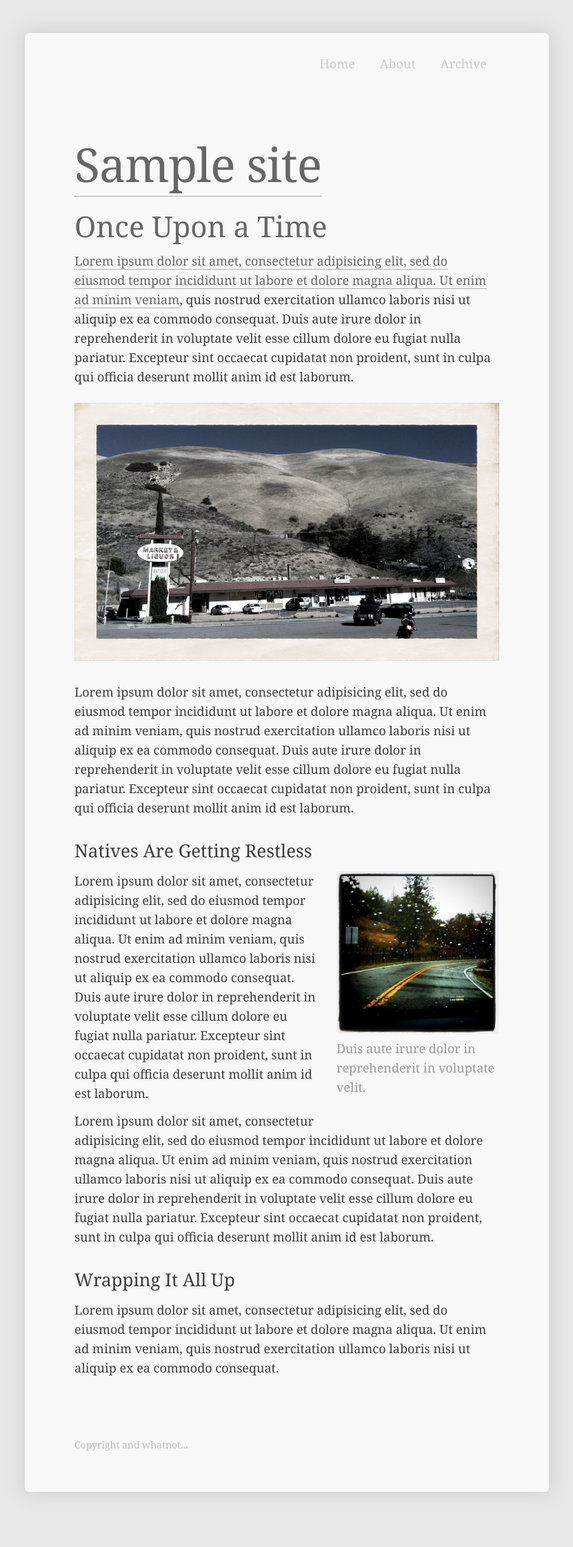
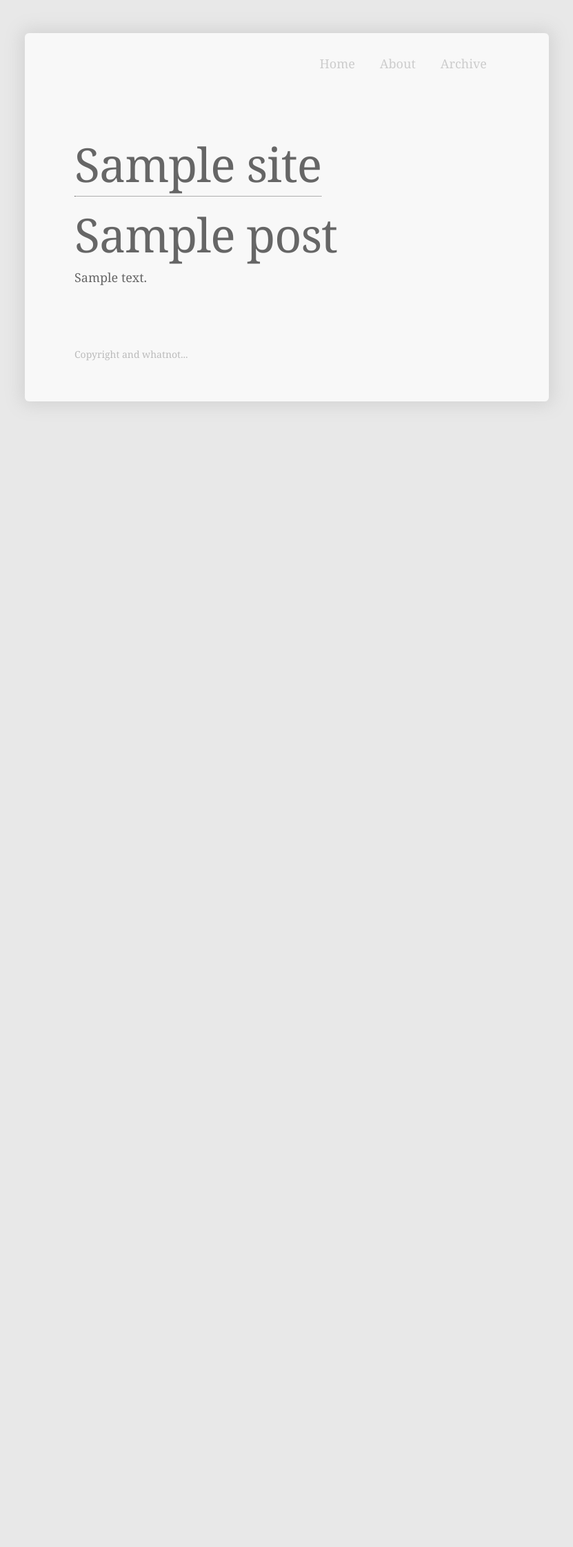
Before and after one commit to drewtodd/minima, a WordPress theme: template index.php in a window 1280 px wide. Shown: the top 2243 px of the page at 69% size, without its empty margins (224-1055 px from the left). After the commit the page ends 586 px from the top, so only its background shows below. Run offline with PHP 8.4 and a stand-in for WordPress, Linux system fonts and the light colour scheme; the site name, menu and one post (Sample post) are stand-ins, and other content is empty.

Commit message:
Added dynamic content to index page
Signed-off-by: Andrew Todd <drew.todd@gmail.com>

```diff
--- a/index.php
+++ b/index.php
@@ -1,32 +1,14 @@
 <?php get_header(); ?>
 
 			<div id="content">
-				<h2>Once Upon a Time</h2>
+				<?php if ( have_posts() ) : while ( have_posts() ) : the_post(); ?>
 
-				<!--
-				<div class="navlocal">
-					<h4>Contents</h4>
-					<ul>
-						<li>Item 1</li>
-						<li>Item 2</li>
-						<li>Item 3</li>
-						<li>Item 4</li>
-						<li>Item 5</li>
-				</div>
-				-->
+					<h1><?php the_title(); ?></h1>
+					<?php the_content(); ?>
 
-				<p>Lorem ipsum dolor sit amet, consectetur adipisicing elit, sed do eiusmod tempor incididunt ut labore et dolore magna aliqua. Ut enim <a href="#" title="Click me.">ad minim veniam</a>, quis nostrud exercitation ullamco laboris nisi ut aliquip ex ea commodo consequat. Duis aute irure dolor in reprehenderit in voluptate velit esse cillum dolore eu fugiat nulla pariatur. Excepteur sint occaecat cupidatat non proident, sunt in culpa qui officia deserunt mollit anim id est laborum.</p>
-				<p><img src="img/gorman_ca.jpg" class="img-center" alt="Gorman, CA" />
-
-				<p>Lorem ipsum dolor sit amet, consectetur adipisicing elit, sed do eiusmod tempor incididunt ut labore et dolore magna aliqua. Ut enim ad minim veniam, quis nostrud exercitation ullamco laboris nisi ut aliquip ex ea commodo consequat. Duis aute irure dolor in reprehenderit in voluptate velit esse cillum dolore eu fugiat nulla pariatur. Excepteur sint occaecat cupidatat non proident, sunt in culpa qui officia deserunt mollit anim id est laborum.</p>
-
-				<h3>Natives Are Getting Restless</h3>
-				<p><span class="img-right"><img src="img/rainy_day_drive.jpg" alt="Rainy day drive" />Duis aute irure dolor in reprehenderit in voluptate velit.</span>Lorem ipsum dolor sit amet, consectetur adipisicing elit, sed do eiusmod tempor incididunt ut labore et dolore magna aliqua. Ut enim ad minim veniam, quis nostrud exercitation ullamco laboris nisi ut aliquip ex ea commodo consequat. Duis aute irure dolor in reprehenderit in voluptate velit esse cillum dolore eu fugiat nulla pariatur. Excepteur sint occaecat cupidatat non proident, sunt in culpa qui officia deserunt mollit anim id est laborum.</p>
-
-				<p>Lorem ipsum dolor sit amet, consectetur adipisicing elit, sed do eiusmod tempor incididunt ut labore et dolore magna aliqua. Ut enim ad minim veniam, quis nostrud exercitation ullamco laboris nisi ut aliquip ex ea commodo consequat. Duis aute irure dolor in reprehenderit in voluptate velit esse cillum dolore eu fugiat nulla pariatur. Excepteur sint occaecat cupidatat non proident, sunt in culpa qui officia deserunt mollit anim id est laborum.</p>
-
-				<h3>Wrapping It All Up</h3>
-				<p>Lorem ipsum dolor sit amet, consectetur adipisicing elit, sed do eiusmod tempor incididunt ut labore et dolore magna aliqua. Ut enim ad minim veniam, quis nostrud exercitation ullamco laboris nisi ut aliquip ex ea commodo consequat.</p>
+				<?php endwhile; else: ?>
+					<p><?php _e('Sorry, no posts matched your criteria.'); ?></p>
+				<?php endif; ?>
 			</div>
 
 <?php get_footer(); ?>
--- a/style.css
+++ b/style.css
@@ -1,10 +1,10 @@
 /*
 Theme Name: Minimal
 Theme URI: http://drwtod.com/minimal
-Description: A minimal, bare-bones Wordpress Theme
+Description: A minimal, no-frills Wordpress Theme
 Author: Andrew Todd
 Author URI: http://drwtod.com
-Version 1.0
+Version: 1.0
 Tags: minimal, white, fixed
 
 License: TBD
```
